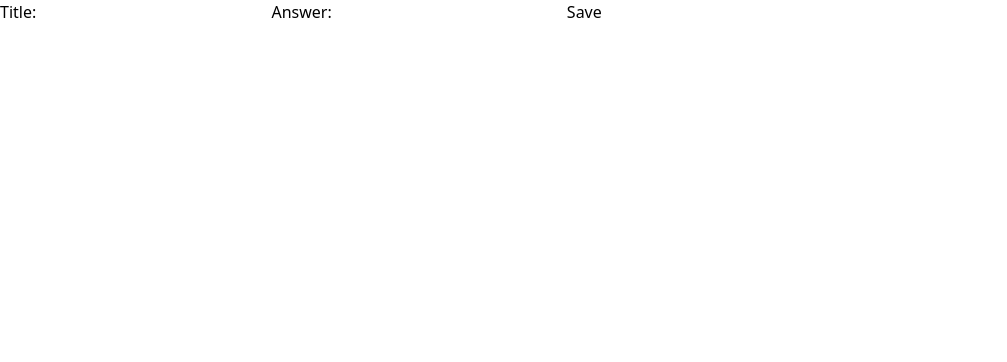
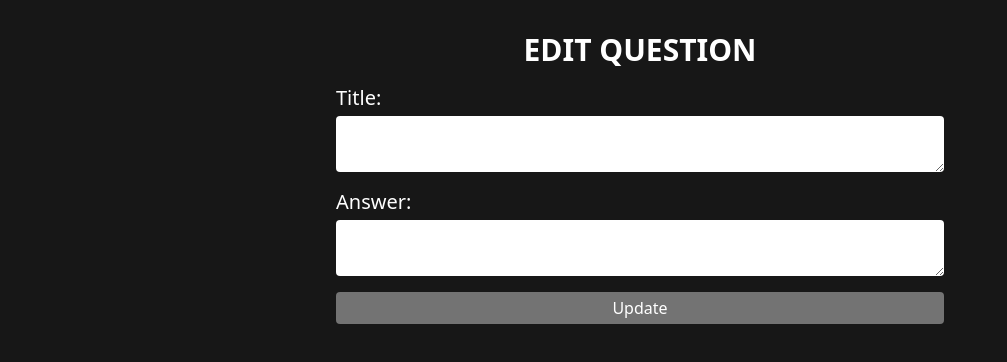
Before and after one commit to matheuscruzhen/redux-toolkit-ts-questions-app, a React (Vite) app: page /questions/edit/1 in a window 1280 px wide. Shown: the top 362 px of the page, without its empty margins (0-1007 px from the left). Built offline with nearby package versions, Linux system fonts and the light colour scheme; data requests are answered from the project's data file.

Commit message:
add styles to components

```diff
--- a/src/features/questions/CreateForm.tsx
+++ b/src/features/questions/CreateForm.tsx
@@ -10,9 +10,9 @@ const CreateForm: React.FC = () => {
   const navigate = useNavigate();
   const dispatch = useAppDispatch();
 
-  const onTitleChange = (e: FormEvent<HTMLInputElement>) =>
+  const onTitleChange = (e: FormEvent<HTMLTextAreaElement>) =>
     setTitle(e.currentTarget.value);
-  const onAnswerChange = (e: FormEvent<HTMLInputElement>) =>
+  const onAnswerChange = (e: FormEvent<HTMLTextAreaElement>) =>
     setAnswer(e.currentTarget.value);
 
   const canSave = [title, answer].every(Boolean);
@@ -29,28 +29,51 @@ const CreateForm: React.FC = () => {
     }
   };
 
+  const classes = {
+    container: "h-screen p-8 bg-neutral-900 text-white",
+    heading: "text-3xl text-center font-semibold uppercase mb-4",
+    form: "flex flex-col m-auto w-6/12",
+    formControl: "mb-4 flex flex-col",
+    label: "text-xl text-red mb-1",
+    input: "text-neutral-500 rounded p-1",
+    button: "bg-neutral-500 text-white rounded h-8 px-4 py-1",
+  };
+
   return (
-    <form>
-      <label htmlFor="questionTitle">Title: </label>
-      <input
-        type="text"
+    <div className={classes.container}>
+      <p className={classes.heading}>Create Question</p>
+      <form className={classes.form}>
+        <span className={classes.formControl}>
+          <label className={classes.label} htmlFor="questionTitle">
+            Title:{" "}
+          </label>
+          <textarea
+            className={classes.input}
             id="questionTitle"
             name="questionTitle"
             value={title}
             onChange={onTitleChange}
           />
+        </span>
 
-      <label htmlFor="questionAnswer">Answer: </label>
-      <input
-        type="text"
+        <span className={classes.formControl}>
+          <label className={classes.label} htmlFor="questionAnswer">
+            Answer:{" "}
+          </label>
+          <textarea
+            className={classes.input}
             id="questionAnswer"
             name="questionAnswer"
             value={answer}
             onChange={onAnswerChange}
           />
+        </span>
 
-      <button onClick={submit}>Save</button>
+        <button className={classes.button} onClick={submit}>
+          Save
+        </button>
       </form>
+    </div>
   );
 };
 
--- a/src/features/questions/EditForm.tsx
+++ b/src/features/questions/EditForm.tsx
@@ -22,9 +22,9 @@ const EditForm: React.FC = () => {
   const navigate = useNavigate();
   const dispatch = useAppDispatch();
 
-  const onTitleChange = (e: FormEvent<HTMLInputElement>) =>
+  const onTitleChange = (e: FormEvent<HTMLTextAreaElement>) =>
     setTitle(e.currentTarget.value);
-  const onAnswerChange = (e: FormEvent<HTMLInputElement>) =>
+  const onAnswerChange = (e: FormEvent<HTMLTextAreaElement>) =>
     setAnswer(e.currentTarget.value);
 
   const canSave = [title, answer].every(Boolean);
@@ -43,28 +43,51 @@ const EditForm: React.FC = () => {
     }
   };
 
+  const classes = {
+    container: "h-screen p-8 bg-neutral-900 text-white",
+    heading: "text-3xl text-center font-semibold uppercase mb-4",
+    form: "flex flex-col m-auto w-6/12",
+    formControl: "mb-4 flex flex-col",
+    label: "text-xl text-red mb-1",
+    input: "text-neutral-500 rounded p-1",
+    button: "bg-neutral-500 text-white rounded h-8 px-4 py-1",
+  };
+
   return (
-    <form>
-      <label htmlFor="questionTitle">Title: </label>
-      <input
-        type="text"
+    <div className={classes.container}>
+      <p className={classes.heading}>Edit Question</p>
+      <form className={classes.form}>
+        <span className={classes.formControl}>
+          <label className={classes.label} htmlFor="questionTitle">
+            Title:{" "}
+          </label>
+          <textarea
+            className={classes.input}
             id="questionTitle"
             name="questionTitle"
             value={title}
             onChange={onTitleChange}
           />
+        </span>
 
-      <label htmlFor="questionAnswer">Answer: </label>
-      <input
-        type="text"
+        <span className={classes.formControl}>
+          <label className={classes.label} htmlFor="questionAnswer">
+            Answer:{" "}
+          </label>
+          <textarea
+            className={classes.input}
             id="questionAnswer"
             name="questionAnswer"
             value={answer}
             onChange={onAnswerChange}
           />
+        </span>
 
-      <button onClick={submit}>Save</button>
+        <button className={classes.button} onClick={submit}>
+          Update
+        </button>
       </form>
+    </div>
   );
 };
 
--- a/src/features/questions/List.tsx
+++ b/src/features/questions/List.tsx
@@ -15,6 +15,14 @@ const List: React.FC = () => {
   const questionsStatus = useAppSelector(getQuestionsStatus);
   const error = useAppSelector(getQuestionsError);
 
+  const classes = {
+    container: "h-screen p-8 bg-neutral-900 text-white",
+    heading: "text-2xl text-center font-semibold uppercase mb-4",
+    list: "p-2 flex flex-col border-solid border-y rounded border-neutral-700",
+    listElement: "mb-2 text-xl",
+    button: "bg-emerald-400 text-white rounded h-8 px-4 py-1",
+  };
+
   useEffect(() => {
     if (questionsStatus === "idle") {
       dispatch(fetchQuestions());
@@ -24,7 +32,11 @@ const List: React.FC = () => {
   let content;
   if (questionsStatus === "succeeded") {
     content = questions.map((question) => (
-      <Link key={question._id} to={`${question._id}`}>
+      <Link
+        className={classes.listElement}
+        key={question._id}
+        to={`${question._id}`}
+      >
         <span>{question.title}</span>
       </Link>
     ));
@@ -34,12 +46,12 @@ const List: React.FC = () => {
     content = <p>{error}</p>;
   }
   return (
-    <div>
-      <Link className="text-xl bg-slate-300 py-1 px-2 rounded-md" to={"create"}>
+    <div className={classes.container}>
+      <Link className={classes.button} to={"create"}>
         New
       </Link>
-      <p className="text-3xl mb-4">List Of Questions</p>
-      <ul className="flex flex-col">{content}</ul>
+      <p className={classes.heading}>List Of Questions</p>
+      <ul className={classes.list}>{content}</ul>
     </div>
   );
 };
--- a/src/features/questions/SingleQuestion.tsx
+++ b/src/features/questions/SingleQuestion.tsx
@@ -24,22 +24,26 @@ const Question: React.FC = () => {
     navigate(`/questions`);
   };
 
+  const classes = {
+    container: "h-screen p-8 bg-neutral-900 text-white",
+    heading: "text-3xl text-center font-semibold uppercase mb-8",
+    questionContainer: "border-y border-neutral-700 p-8",
+    title: "text-2xl mb-2 border-neutral-700",
+    answer: "mb-8 ",
+    buttonContainer: "flex flex-row justify-center space-x-4",
+    button: "bg-neutral-500 text-white rounded h-8 px-4 py-1",
+  };
+
   const renderedQuestion = question && (
-    <section>
-      <p className="text-xl mb-2">{question.title}</p>
-      <blockquote className="mb-2">{question.answer}</blockquote>
+    <section className={classes.questionContainer}>
+      <p className={classes.title}>{question.title}</p>
+      <blockquote className={classes.answer}>{question.answer}</blockquote>
 
-      <span className="flex flex-row sm:justify-center space-x-4">
-        <button
-          className="text-xl bg-blue-300 py-1 px-2 rounded-md"
-          onClick={editQuestion}
-        >
+      <span className={classes.buttonContainer}>
+        <button className={classes.button} onClick={editQuestion}>
           Edit
         </button>
-        <button
-          className="text-xl bg-red-300 py-1 px-2 rounded-md"
-          onClick={removeQuestion}
-        >
+        <button className={classes.button} onClick={removeQuestion}>
           Remove
         </button>
       </span>
@@ -47,14 +51,11 @@ const Question: React.FC = () => {
   );
 
   return (
-    <div>
-      <button
-        className="text-xl bg-slate-300 py-1 px-2 rounded-md"
-        onClick={() => navigate("/questions")}
-      >
+    <div className={classes.container}>
+      <button className={classes.button} onClick={() => navigate("/questions")}>
         Back
       </button>
-      <p className="flex sm:justify-center text-3xl mb-4">Question</p>
+      <p className={classes.heading}>Question</p>
       {renderedQuestion}
     </div>
   );
```
Lines whose indentation alone changed are shown as unchanged.
